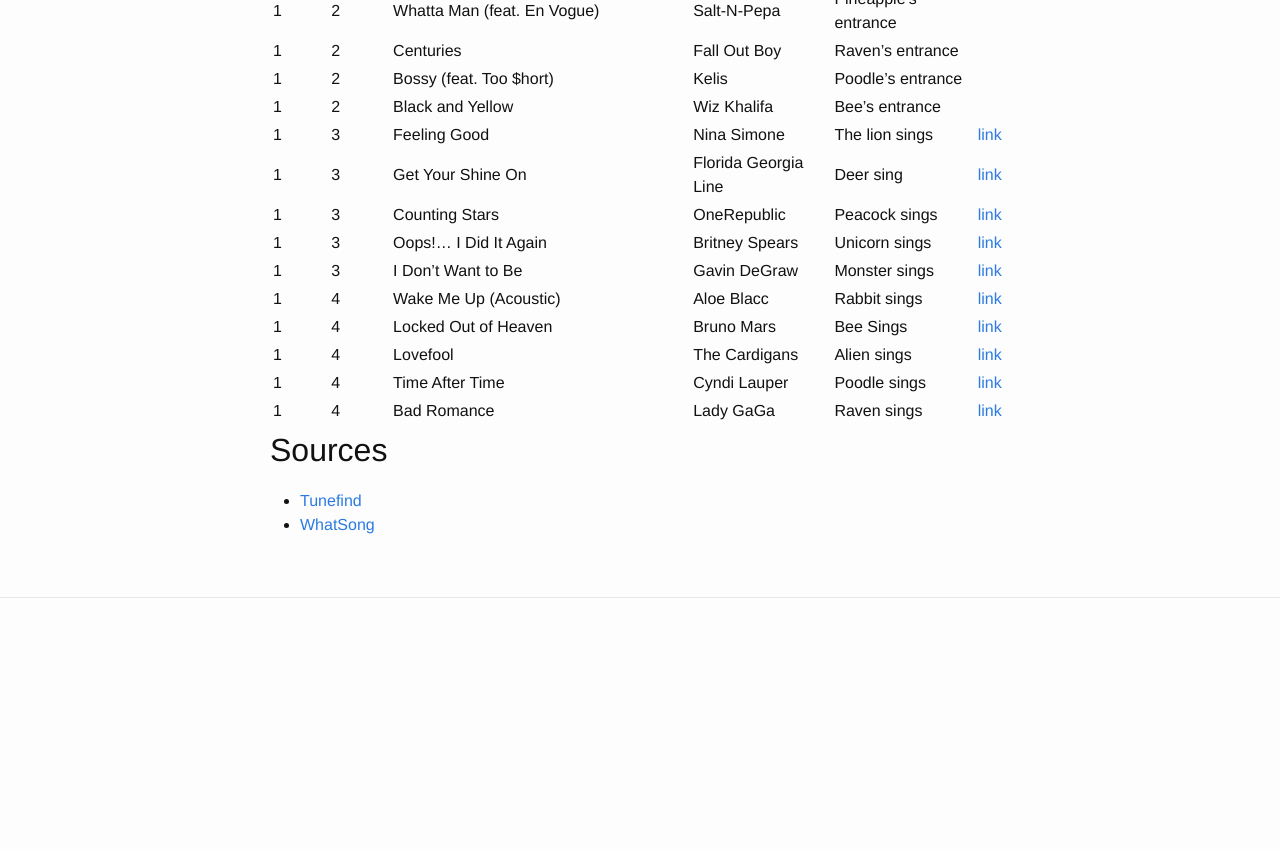
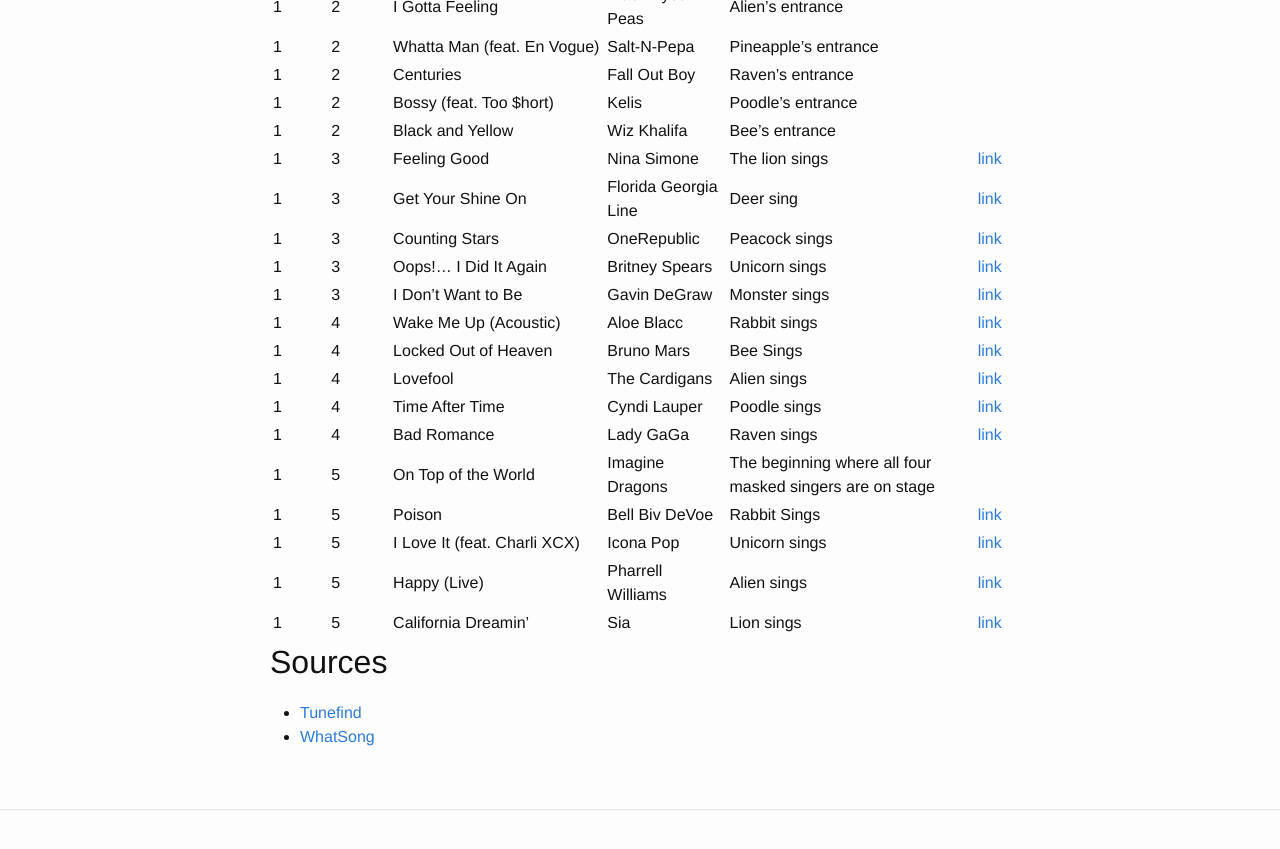
Before and after one commit to roclar/roclar.github.io, a Jekyll site: the page built from MaskedSingerSongs.md, in a window 1280 px wide and 900 px high, scrolled down 1006 px. Shown: the top 849 px of the window. Built offline with Jekyll 4.4.1, drawn with Linux system fonts in a browser that asks for light colours; our own code applies the rules of GitHub Pages for plain Markdown files; before the commit the page ends 1694 px from its top, so only the background shows below that.

Commit message:
Added season 1 episode 5 list

```diff
--- a/MaskedSingerSongs.md
+++ b/MaskedSingerSongs.md
@@ -38,6 +38,11 @@
 | 1 | 4 | Lovefool | The Cardigans | Alien sings | [link](https://www.youtube.com/watch?v=6yoKFl56Nec&list=PLz9NWt_Q83CldTe4lzyIUBtsVszAY6D1r&index=18) |
 | 1 | 4 | Time After Time | Cyndi Lauper | Poodle sings | [link](https://www.youtube.com/watch?v=fjvHxGVz5_M&list=PLz9NWt_Q83CldTe4lzyIUBtsVszAY6D1r&index=22) |
 | 1 | 4 | Bad Romance | Lady GaGa | Raven sings | [link](https://www.youtube.com/watch?v=iqCW5EhhOtM&list=PLz9NWt_Q83CldTe4lzyIUBtsVszAY6D1r&index=21) |
+| 1 | 5 | On Top of the World | Imagine Dragons | The beginning where all four masked singers are on stage | |
+| 1 | 5 | Poison | Bell Biv DeVoe | Rabbit Sings | [link](https://www.youtube.com/watch?v=8H04Nn85Fm0&list=PLz9NWt_Q83CldTe4lzyIUBtsVszAY6D1r&index=26) |
+| 1 | 5 | I Love It (feat. Charli XCX) | Icona Pop | Unicorn sings | [link](https://www.youtube.com/watch?v=NXEVbAmHlDk&list=PLz9NWt_Q83CldTe4lzyIUBtsVszAY6D1r&index=23) |
+| 1 | 5 | Happy (Live) | Pharrell Williams | Alien sings | [link](https://www.youtube.com/watch?v=WmiIhxbHErw&list=PLz9NWt_Q83CldTe4lzyIUBtsVszAY6D1r&index=24) |
+| 1 | 5 | California Dreamin' | Sia | Lion sings | [link](https://www.youtube.com/watch?v=z12Vveoz5QU&list=PLz9NWt_Q83CldTe4lzyIUBtsVszAY6D1r&index=25) |
 
 ## Sources
 
```
